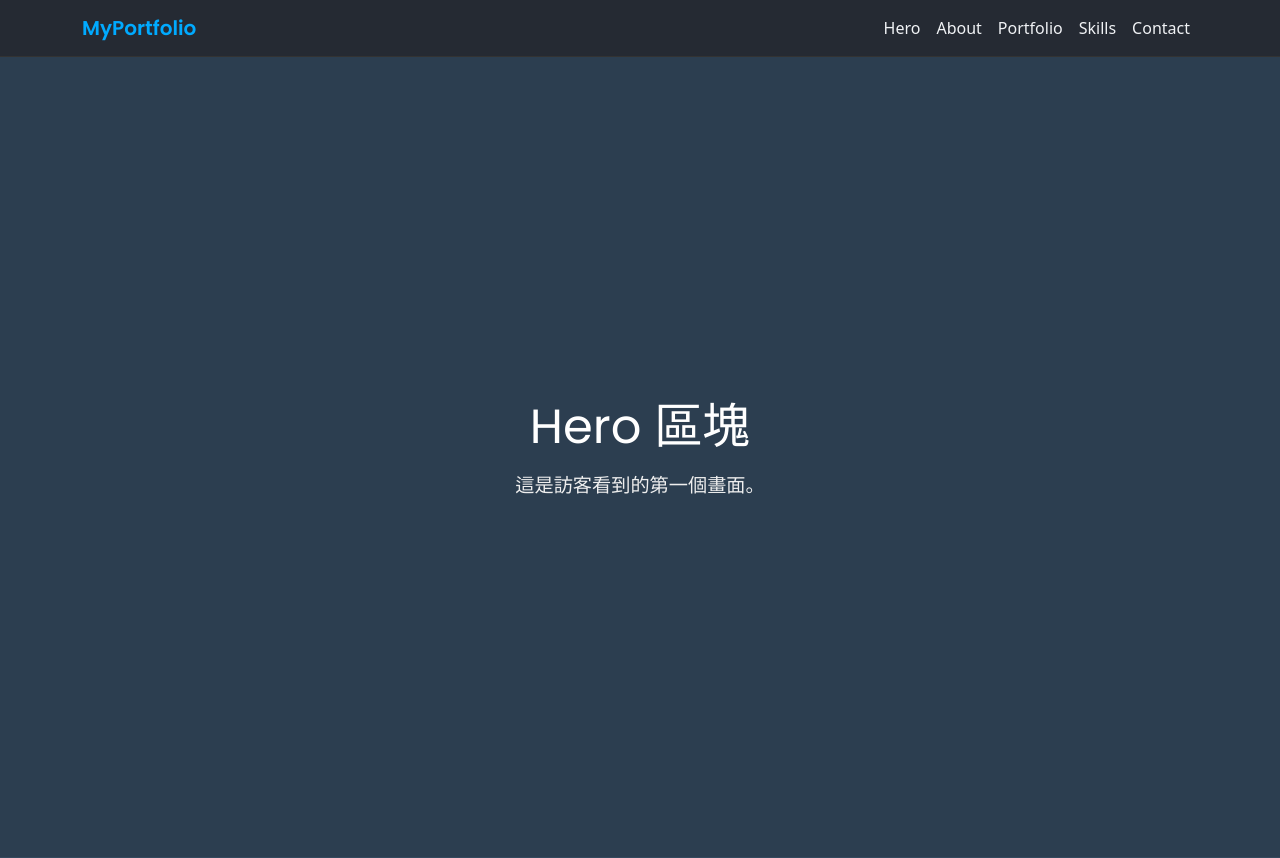
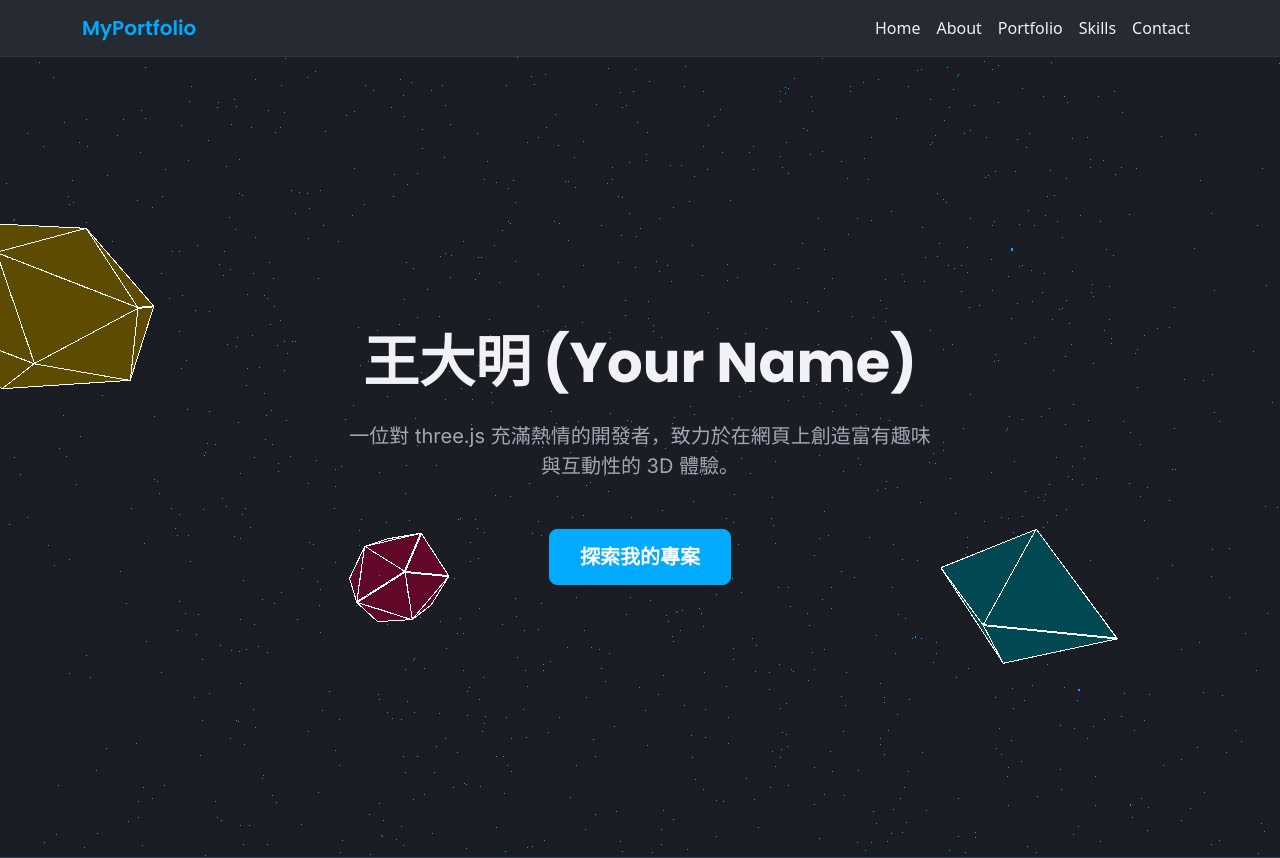
Before and after one commit to Joelaixz/Joelaixz.github.io, a Vue app: page / in a window 1280 px wide. Shown: the top 858 px of the page. Built offline with nearby package versions, Linux system fonts and the light colour scheme.

Commit message:
英雄區塊雛形

```diff
--- a/package.json
+++ b/package.json
@@ -13,6 +13,7 @@
   "dependencies": {
     "bootstrap": "^5.3.6",
     "pinia": "^3.0.1",
+    "three": "^0.177.0",
     "vue": "^3.5.13",
     "vue-router": "^4.5.0"
   },
--- a/src/components/HeroSection.vue
+++ b/src/components/HeroSection.vue
@@ -1,34 +1,254 @@
 <template>
-  <!-- 每個區塊都是一個 <section> 並且有唯一的 id -->
-  <section id="hero" class="section-placeholder" style="background-color: #2c3e50;">
-    <div class="section-content">
-      <h2>Hero 區塊</h2>
-      <p>這是訪客看到的第一個畫面。</p>
+  <section id="home" class="hero-section d-flex align-items-center justify-content-center">
+    <canvas ref="threeCanvas" class="hero-canvas"></canvas>
+
+    <div class="hero-content container text-center">
+       <div class="row justify-content-center">
+        <div class="col-lg-10">
+          <h1 class="display-4 fw-bold">王大明 (Your Name)</h1>
+          <p class="lead mt-4 mb-5 mx-auto" style="max-width: 600px;">
+            一位對 three.js 充滿熱情的開發者，致力於在網頁上創造富有趣味與互動性的 3D 體驗。
+          </p>
+          <a href="#portfolio" class="btn btn-accent btn-lg">探索我的專案</a>
+        </div>
+      </div>
     </div>
   </section>
 </template>
 
 <script setup>
-// 這是一個獨立的區塊組件，之後可以填充真實內容
+import { ref, onMounted, onUnmounted } from 'vue';
+import * as THREE from 'three';
+// 從 three.js 範例中引入繪製粗線條所需模組
+import { LineMaterial } from 'three/examples/jsm/lines/LineMaterial.js';
+import { LineGeometry } from 'three/examples/jsm/lines/LineGeometry.js';
+import { Line2 } from 'three/examples/jsm/lines/Line2.js';
+
+// DOM 元素引用
+const threeCanvas = ref(null);
+// 存放所有星球模型的陣列
+const polyhedrons = [];
+
+
+// Vue 生命週期鉤子，在元件掛載後執行
+onMounted(() => {
+  if (!threeCanvas.value) return;
+
+  // ===================================================
+  // 1. 基礎設定 (Setup)
+  // ===================================================
+
+  // 創建場景
+  const scene = new THREE.Scene();
+
+  // 創建相機
+  const camera = new THREE.PerspectiveCamera(75, window.innerWidth / window.innerHeight, 0.1, 1000);
+  camera.position.z = 50;
+
+  // 創建渲染器
+  const renderer = new THREE.WebGLRenderer({
+    canvas: threeCanvas.value,
+    alpha: true, // 允許背景透明
+  });
+  renderer.setPixelRatio(Math.min(window.devicePixelRatio, 2));
+  renderer.setSize(window.innerWidth, window.innerHeight);
+
+
+  // ===================================================
+  // 2. 光源 (Lighting)
+  // ===================================================
+
+  // 環境光，均勻照亮場景，避免陰影處全黑
+  const ambientLight = new THREE.AmbientLight(0xffffff, 0.4);
+  scene.add(ambientLight);
+
+  // 點光源，製造高光和陰影，突顯立體感
+  const pointLight = new THREE.PointLight(0xffffff, 1.2, 300);
+  pointLight.position.set(50, 50, 50);
+  scene.add(pointLight);
+
+
+  // ===================================================
+  // 3. 場景物件 (Scene Objects)
+  // ===================================================
+
+  // 創建星塵粒子
+  const particlesGeometry = new THREE.BufferGeometry();
+  const particlesCount = 5000;
+  const posArray = new Float32Array(particlesCount * 3);
+  for (let i = 0; i < particlesCount * 3; i++) {
+    posArray[i] = (Math.random() - 0.5) * 500;
+  }
+  particlesGeometry.setAttribute('position', new THREE.BufferAttribute(posArray, 3));
+  const particlesMaterial = new THREE.PointsMaterial({ size: 0.1, color: 0x00aaff });
+  const particlesMesh = new THREE.Points(particlesGeometry, particlesMaterial);
+  scene.add(particlesMesh);
+
+  // 創建多面體星球模型
+  // [修正] 將創建的模型推入 polyhedrons 陣列中
+  polyhedrons.push(createPolyhedron(12, '#F92672', { x: -60, y: -30, z: -80 }, 'icosahedron'));
+  polyhedrons.push(createPolyhedron(12, '#F1C40F', { x: -80, y: 20, z: -20 }, 'icosahedron'));
+  polyhedrons.push(createPolyhedron(8, '#00BCD4', { x: 40, y: -15, z: -5 }, 'octahedron'));
+
+
+  // ===================================================
+  // 4. 輔助函式 (Helper Functions)
+  // ===================================================
+
+  /**
+   * 創建一個帶有線框的多面體模型群組
+   * @param {number} size - 尺寸
+   * @param {string} color - 實心顏色
+   * @param {object} position - 位置 {x, y, z}
+   * @param {string} type - 'icosahedron' 或 'octahedron'
+   * @returns {THREE.Group} 包含實心和線框模型的群組
+   */
+  function createPolyhedron(size, color, position, type = 'icosahedron') {
+    const group = new THREE.Group();
+
+    // 創建實心模型的幾何體
+    let solidGeometry;
+    if (type === 'octahedron') {
+      solidGeometry = new THREE.OctahedronGeometry(size);
+    } else {
+      solidGeometry = new THREE.IcosahedronGeometry(size);
+    }
+
+    // 創建實心模型的材質與網格
+    const solidMaterial = new THREE.MeshStandardMaterial({
+      color: color,
+      flatShading: true,
+    });
+    const solidMesh = new THREE.Mesh(solidGeometry, solidMaterial);
+    group.add(solidMesh);
+
+    // 創建線框模型
+    const edgesGeometry = new THREE.EdgesGeometry(solidGeometry);
+    const lineGeometry = new LineGeometry().fromEdgesGeometry(edgesGeometry);
+    const lineMaterial = new LineMaterial({
+      color: 0xffffff,
+      linewidth: 2,
+      resolution: new THREE.Vector2(window.innerWidth, window.innerHeight)
+    });
+    const wireframe = new Line2(lineGeometry, lineMaterial);
+    group.add(wireframe);
+
+    // 設定整個群組的位置並加入場景
+    group.position.set(position.x, position.y, position.z);
+    scene.add(group);
+
+    return group;
+  }
+
+
+  // ===================================================
+  // 5. 動畫與互動 (Animation & Interaction)
+  // ===================================================
+
+  const mouse = { x: 0, y: 0 };
+  const clock = new THREE.Clock();
+
+  // 動畫主迴圈
+  function animate() {
+    const elapsedTime = clock.getElapsedTime();
+
+    // 場景視差效果
+    scene.rotation.y = -mouse.x * 0.1;
+    scene.rotation.x = mouse.y * 0.1;
+
+    // 粒子背景緩慢旋轉
+    particlesMesh.rotation.z = elapsedTime * 0.02;
+
+    // 星球模型自轉
+    polyhedrons.forEach(polyhedron => {
+      polyhedron.rotation.x += 0.001;
+      polyhedron.rotation.y += 0.002;
+    });
+
+    renderer.render(scene, camera);
+    window.requestAnimationFrame(animate);
+  }
+  animate(); // 啟動動畫
+
+
+  // ===================================================
+  // 6. 事件監聽與生命週期管理 (Event Listeners & Lifecycle)
+  // ===================================================
+
+  // 監聽滑鼠移動
+  function handleMouseMove(event) {
+    mouse.x = (event.clientX / window.innerWidth) * 2 - 1;
+    mouse.y = -(event.clientY / window.innerHeight) * 2 + 1;
+  }
+
+  // 監聽視窗縮放
+  function handleResize() {
+    // 更新相機
+    camera.aspect = window.innerWidth / window.innerHeight;
+    camera.updateProjectionMatrix();
+
+    // 更新渲染器
+    renderer.setSize(window.innerWidth, window.innerHeight);
+    renderer.setPixelRatio(Math.min(window.devicePixelRatio, 2));
+
+    // [修正] 遍歷所有模型，更新其線框材質的解析度
+    polyhedrons.forEach(group => {
+      const lineMaterial = group.children[1]?.material;
+      if (lineMaterial?.isLineMaterial) {
+        lineMaterial.resolution.set(window.innerWidth, window.innerHeight);
+      }
+    });
+  }
+
+  window.addEventListener('mousemove', handleMouseMove);
+  window.addEventListener('resize', handleResize);
+
+  // 元件卸載時，清理資源
+  onUnmounted(() => {
+    window.removeEventListener('mousemove', handleMouseMove);
+    window.removeEventListener('resize', handleResize);
+    renderer.dispose();
+    // 理想情況下，也應遍歷場景 dispose 所有 geometry, material 等，避免記憶體洩漏
+  });
+});
 </script>
 
 <style scoped>
-/* 將 placeholder 樣式移到各組件內部，方便管理 */
-.section-placeholder {
-  display: flex;
-  justify-content: center;
-  align-items: center;
-  min-height: 100vh; /* Hero 區塊通常佔滿一屏 */
-  padding: 4rem 2rem;
-  text-align: center;
-  color: #fff;
+/* Style 部分維持不變 */
+.hero-section {
+  position: relative;
+  background-color: #1a1d24; /* 直接使用顏色，因 CSS 變數在 style scoped 中可能無法被 JS 讀取 */
+  min-height: 100vh;
+  overflow: hidden;
 }
-.section-placeholder h2 {
-  font-size: 3rem;
-  margin-bottom: 1rem;
+.hero-canvas {
+  position: absolute;
+  top: 0;
+  left: 0;
+  width: 100%;
+  height: 100%;
+  z-index: 1;
 }
-.section-placeholder p {
-  font-size: 1.2rem;
-  color: #eee;
+.hero-content {
+  position: relative;
+  z-index: 2;
+  color: #f0f2f5;
+}
+h1 { font-family: 'Poppins', sans-serif; }
+p, a { font-family: 'Inter', sans-serif; }
+.lead { color: #a0a7b4; }
+.btn-accent {
+  background-color: #00aaff;
+  border-color: #00aaff;
+  color: #ffffff;
+  padding: 12px 30px;
+  font-weight: bold;
+  transition: all 0.3s ease;
+}
+.btn-accent:hover {
+  background-color: #0088cc;
+  border-color: #0088cc;
+  transform: translateY(-2px);
+  box-shadow: 0 4px 15px rgba(0, 170, 255, 0.2);
 }
 </style>
--- a/src/views/HomeView.vue
+++ b/src/views/HomeView.vue
@@ -24,7 +24,7 @@
           <div class="collapse navbar-collapse" id="navbarNav">
             <ul class="navbar-nav ms-auto mb-2 mb-md-0">
               <li class="nav-item">
-                <a class="nav-link" href="#hero">Hero</a>
+                <a class="nav-link" href="#home">Home</a>
               </li>
               <li class="nav-item">
                 <a class="nav-link" href="#about">About</a>
```
Also changed, not shown: 1 other file (tests, documents, lock files or other folders).
